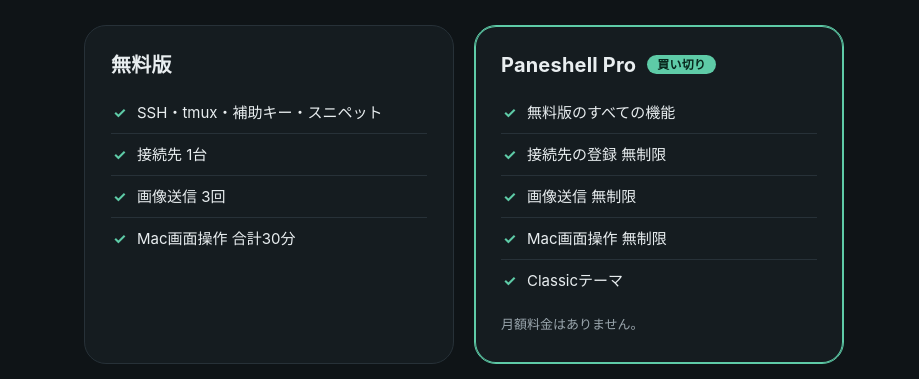
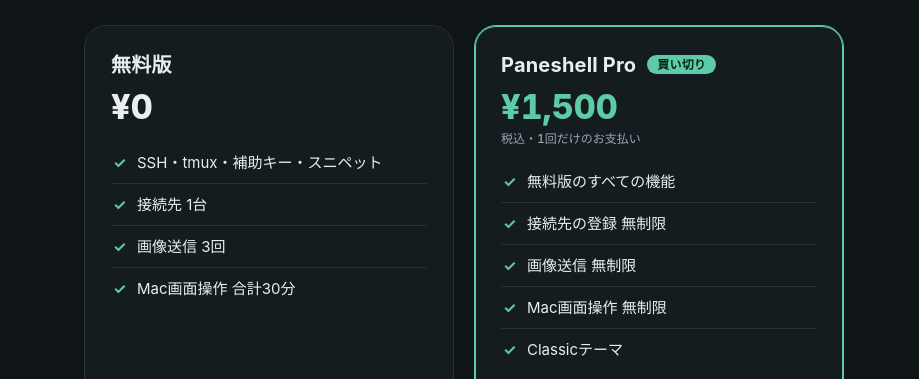
Before and after one commit to arco-studio/paneshell, a plain HTML site: page index.html in a window 1280 px wide. Shown: the part 4785-5164 px from the top of the page, without its empty margins (176-1095 px from the left). Drawn offline with Linux system fonts and the light colour scheme.

Commit message:
料金欄に価格を載せる
App Store の価格に合わせて、Paneshell Pro を日本語版は ¥1,500、英語版は $9.99 と表示する。無料版は ¥0 / $0 とする。

Co-Authored-By: Claude Opus 5.5 <noreply@anthropic.com>

```diff
--- a/index.html
+++ b/index.html
@@ -150,6 +150,7 @@
   <div class="reveal plans">
     <div class="reveal plan">
       <h3>無料版</h3>
+      <p class="price">¥0</p>
       <ul>
         <li>SSH・tmux・補助キー・スニペット</li>
         <li>接続先 1台</li>
@@ -159,6 +160,7 @@
     </div>
     <div class="reveal plan pro">
       <h3>Paneshell Pro <small>買い切り</small></h3>
+      <p class="price">¥1,500<span>税込・1回だけのお支払い</span></p>
       <ul>
         <li>無料版のすべての機能</li>
         <li>接続先の登録 無制限</li>
@@ -166,7 +168,7 @@
         <li>Mac画面操作 無制限</li>
         <li>Classicテーマ</li>
       </ul>
-      <p class="small">月額料金はありません。</p>
+      <p class="small">月額料金はありません。価格は日本のApp Storeのものです。</p>
     </div>
   </div>
   <a class="badge" href="https://apps.apple.com/jp/app/paneshell-ssh-terminal/id6824497575"><img src="assets/badge-ja-jp.svg" alt="App Storeからダウンロード" height="52"></a>
--- a/lp.css
+++ b/lp.css
@@ -167,6 +167,9 @@ main { max-width: 1080px; margin: 0 auto; padding: 40px 20px; }
 .plan.pro { border-color: var(--accent); box-shadow: 0 0 0 1px var(--accent) inset; }
 .plan h3 { font-size: 20px; margin-bottom: 14px; }
 .plan h3 small { font-size: 12px; color: var(--accent-ink); background: var(--accent); border-radius: 999px; padding: 2px 10px; margin-left: 6px; vertical-align: 3px; }
+.price { font-size: 34px; font-weight: 800; line-height: 1.1; margin: -4px 0 16px; font-variant-numeric: tabular-nums; }
+.price span { display: block; font-size: 12px; font-weight: 500; color: var(--muted); margin-top: 6px; }
+.plan.pro .price { color: var(--accent); }
 .plan ul { list-style: none; padding: 0; margin: 0 0 12px; }
 .plan li { padding: 7px 0 7px 26px; border-top: 1px solid var(--line); position: relative; font-size: 15px; }
 .plan li:first-child { border-top: none; }
```
Also changed, not shown: en/index.html (+3 -1 lines).
